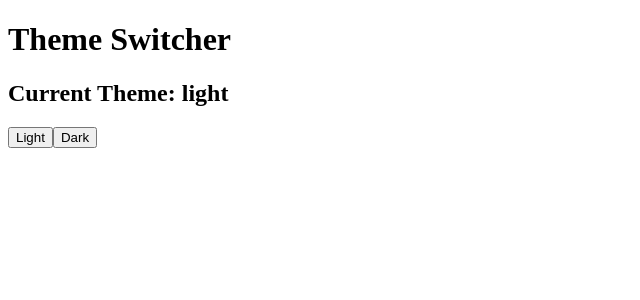
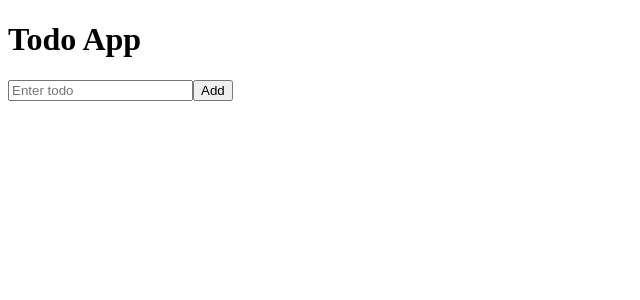
Before and after one commit to iqramanzoor-20/ReactTutorial, a React (Vite) app: page / in a window 1280 px wide. Shown: the top 300 px of the page, without its empty margins (0-640 px from the left). Built offline with nearby package versions, Linux system fonts and the light colour scheme.

Commit message:
add new files

```diff
--- /dev/null
+++ b/src/11TodoContextLocal.jsx
@@ -0,0 +1,25 @@
+import { createContext, useContext, useState } from "react";
+
+const TodoContext = createContext();
+
+export function TodoProvider({ children }) {
+  const [todos, setTodos] = useState([]);
+
+  const addTodo = (text) => {
+    setTodos([...todos, { id: Date.now(), text }]);
+  };
+
+  const deleteTodo = (id) => {
+    setTodos(todos.filter((todo) => todo.id !== id));
+  };
+
+  return (
+    <TodoContext.Provider value={{ todos, addTodo, deleteTodo }}>
+      {children}
+    </TodoContext.Provider>
+  );
+}
+
+export function useTodo() {
+  return useContext(TodoContext);
+}
--- a/src/App.jsx
+++ b/src/App.jsx
@@ -323,26 +323,41 @@
 // export default App;
 
 // 10
-import { useEffect } from "react";
-import ThemeSwitcher from "./component/10ThemeSwitcher";
-import { useTheme } from "./Context/10ThemeContext";
+
+// import { useEffect } from "react";
+// import ThemeSwitcher from "./component/10ThemeSwitcher";
+// import { useTheme } from "./Context/10ThemeContext";
+
+// function App() {
+//   const { themeMode } = useTheme();
+
+//   useEffect(() => {
+//     document.body.style.backgroundColor =
+//       themeMode === "dark" ? "#212121" : "#ffffff";
+
+//     document.body.style.color =
+//       themeMode === "dark" ? "#ffffff" : "#000000";
+//   }, [themeMode]);
+
+//   return (
+//     <div>
+//       <h1>Theme Switcher</h1>
+//       <ThemeSwitcher />
+//     </div>
+//   );
+// }
+
+// export default App;
+
+// 11
+import Todo from "./Component/Todo";
+import { TodoProvider } from "./11TodoContextLocal";
 
 function App() {
-  const { themeMode } = useTheme();
-
-  useEffect(() => {
-    document.body.style.backgroundColor =
-      themeMode === "dark" ? "#212121" : "#ffffff";
-
-    document.body.style.color =
-      themeMode === "dark" ? "#ffffff" : "#000000";
-  }, [themeMode]);
-
   return (
-    <div>
-      <h1>Theme Switcher</h1>
-      <ThemeSwitcher />
-    </div>
+    <TodoProvider>
+      <Todo />
+    </TodoProvider>
   );
 }
 
--- /dev/null
+++ b/src/Component/Todo.jsx
@@ -0,0 +1,45 @@
+
+import { useState } from "react";
+import { useTodo } from "../11TodoContextLocal";
+
+function Todo() {
+  const [text, setText] = useState("");
+
+  const { todos, addTodo, deleteTodo } = useTodo();
+
+  const handleAdd = () => {
+    if (text.trim() === "") return;
+
+    addTodo(text);
+    setText("");
+  };
+
+  return (
+    <div>
+      <h1>Todo App</h1>
+
+      <input
+        type="text"
+        placeholder="Enter todo"
+        value={text}
+        onChange={(e) => setText(e.target.value)}
+      />
+
+      <button onClick={handleAdd}>Add</button>
+
+      <ul>
+        {todos.map((todo) => (
+          <li key={todo.id}>
+            {todo.text}
+
+            <button onClick={() => deleteTodo(todo.id)}>
+              Delete
+            </button>
+          </li>
+        ))}
+      </ul>
+    </div>
+  );
+}
+
+export default Todo;
```
